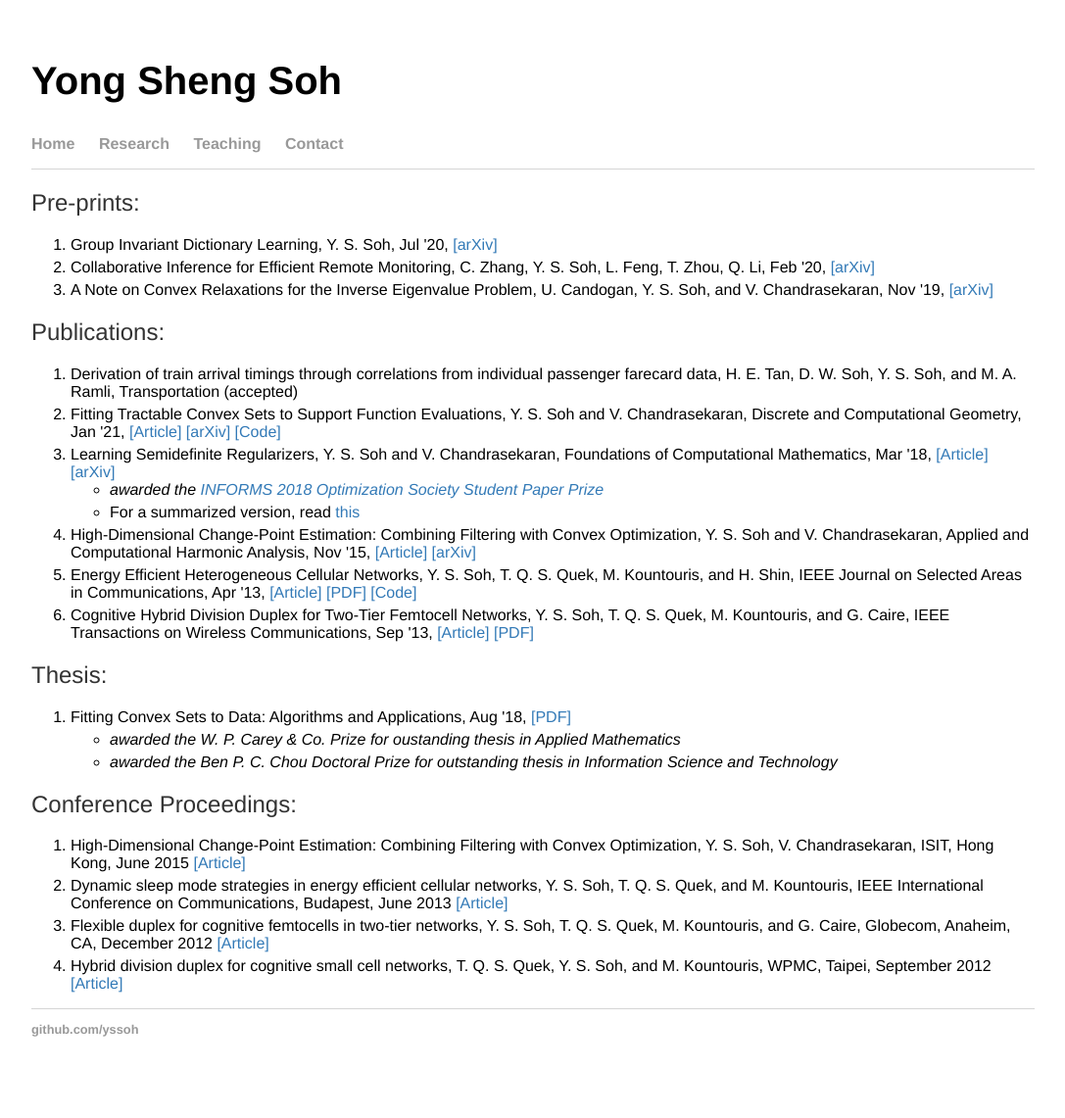
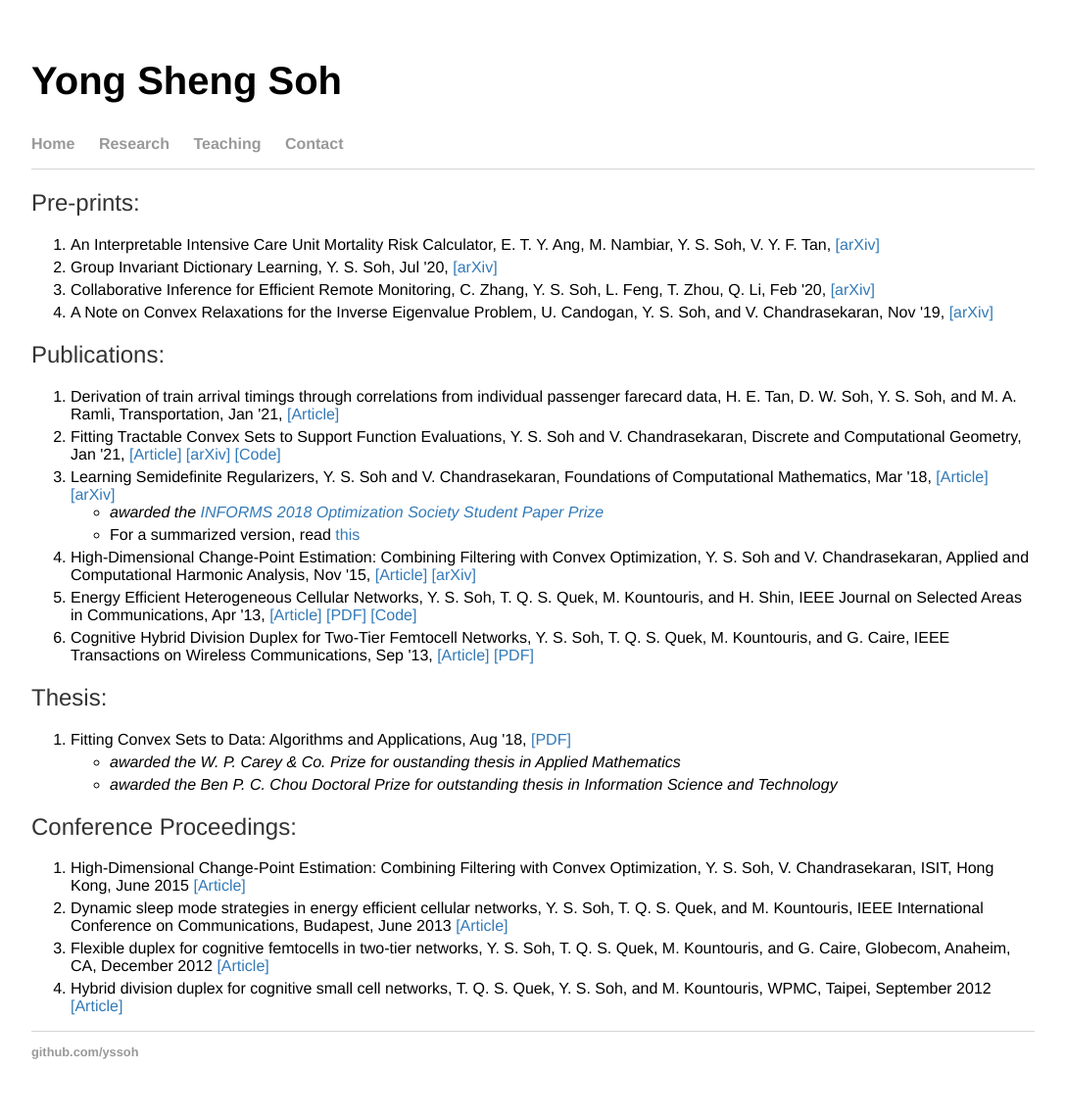
Before and after one commit to yssoh/yssoh.github.io, a Jekyll site: the page built from research/index.html, in a window 1280 px wide. Shown: the whole page at 98% size, without its empty margins (96-1183 px from the left). Built offline with Jekyll 4.4.1, drawn with Linux system fonts in a browser that asks for light colours; before the commit the page ends 1118 px from its top, so only the background shows below that.

Commit message:
jan 21 update

```diff
--- a/research/index.html
+++ b/research/index.html
@@ -6,6 +6,7 @@ title: Yong Sheng Soh
 <div class="blurb">
   <h2>Pre-prints:</h2>
   <ol>
+	<li>An Interpretable Intensive Care Unit Mortality Risk Calculator, E. T. Y. Ang, M. Nambiar, Y. S. Soh, V. Y. F. Tan, <a href = "https://arxiv.org/abs/2101.07426">[arXiv]</a></li>
     <li>Group Invariant Dictionary Learning, Y. S. Soh, Jul '20, <a href = "https://arxiv.org/abs/2007.07550">[arXiv]</a></li>
 	<li>Collaborative Inference for Efficient Remote Monitoring, C. Zhang, Y. S. Soh, L. Feng, T. Zhou, Q. Li, Feb '20, <a href = "https://arxiv.org/abs/2002.04759">[arXiv]</a></li>
 	<li>A Note on Convex Relaxations for the Inverse Eigenvalue Problem, U. Candogan, Y. S. Soh, and V. Chandrasekaran, Nov '19, <a href = "https://arxiv.org/abs/1911.02225">[arXiv]</a></li>
@@ -13,8 +14,8 @@ title: Yong Sheng Soh
 
     <h2>Publications:</h2>
   <ol>
-	<li>Derivation of train arrival timings through correlations from individual passenger farecard data, H. E. Tan, D. W. Soh, Y. S. Soh, and M. A. Ramli, Transportation (accepted)</li>
-    <li>Fitting Tractable Convex Sets to Support Function Evaluations, Y. S. Soh and V. Chandrasekaran, Discrete and Computational Geometry, Jan '21, <a href = "https://link.springer.com/article/10.1007/s00454-020-00258-0">[Article]</a> <a href = "http://arxiv.org/abs/1903.04194">[arXiv]</a> <a href = "http://github.com/yssoh/cvxreg">[Code]</a></li>
+	<li>Derivation of train arrival timings through correlations from individual passenger farecard data, H. E. Tan, D. W. Soh, Y. S. Soh, and M. A. Ramli, Transportation, Jan '21, <a href = "https://link.springer.com/article/10.1007/s11116-021-10164-w">[Article]</a></li>
+	<li>Fitting Tractable Convex Sets to Support Function Evaluations, Y. S. Soh and V. Chandrasekaran, Discrete and Computational Geometry, Jan '21, <a href = "https://link.springer.com/article/10.1007/s00454-020-00258-0">[Article]</a> <a href = "http://arxiv.org/abs/1903.04194">[arXiv]</a> <a href = "http://github.com/yssoh/cvxreg">[Code]</a></li>
 	<li>Learning Semidefinite Regularizers, Y. S. Soh and V. Chandrasekaran, Foundations of Computational Mathematics, Mar '18, <a href = "http://link.springer.com/article/10.1007/s10208-018-9386-z">[Article]</a> <a href = "http://arxiv.org/abs/1701.01207">[arXiv]</a><br>
 	<ul>
 	<li><i>awarded the <a href ="http://www.informs.org/Recognizing-Excellence/Community-Prizes/Optimization-Society/Optimization-Society-Student-Paper-Prize">INFORMS 2018 Optimization Society Student Paper Prize</a></i></li>
```
